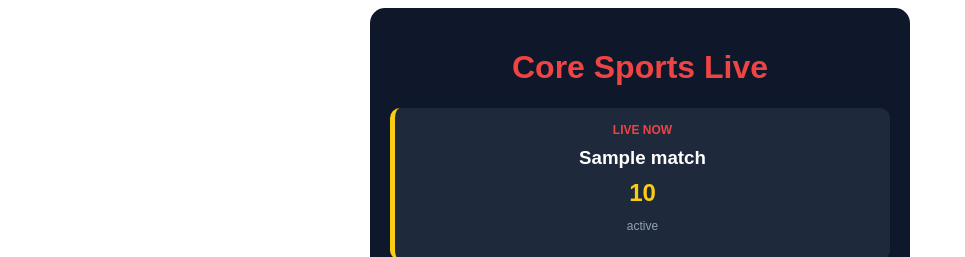
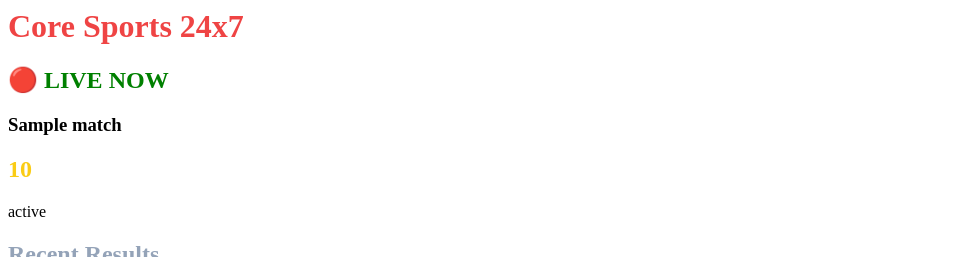
Before and after one commit to harshpratap918-alt/cricket-live-core, a Flask app: template templates/index.html in a window 1280 px wide. Shown: the top 257 px of the page, without its empty margins (0-965 px from the left). Run offline with Flask 3, Linux system fonts and the light colour scheme; the template is opened without the code that fills it: most values are stand-ins (such as "Sample title", 1, 10 or a date in 2020).

Commit message:
Revamp index.html for Core Sports 24x7 layout

```diff
--- a/templates/index.html
+++ b/templates/index.html
@@ -1,24 +1,30 @@
-<div class="container" style="max-width: 500px; margin: auto; font-family: sans-serif; text-align: center; background: #0f172a; color: white; padding: 20px; border-radius: 15px;">
-    <h1 style="color: #ef4444;">Core Sports Live</h1>
+<div class="container">
+    <h1 style="color: #ef4444;">Core Sports 24x7</h1>
 
-    {% if matches %}
-        {% for match in matches %}
-        <div style="background: #1e293b; padding: 15px; margin-bottom: 15px; border-radius: 10px; border-left: 5px solid #facc15;">
-            <div style="color: #ef4444; font-weight: bold; font-size: 12px;">LIVE NOW</div>
-            <h3 style="margin: 10px 0;">{{ match.title }}</h3>
-            <h2 style="color: #facc15; margin: 10px 0;">{{ match.current_score }}</h2>
-            <p style="font-size: 12px; color: #94a3b8;">{{ match.status_text }}</p>
-        </div>
+    {% if data.live %}
+        <h2 style="color: green;">🔴 LIVE NOW</h2>
+        {% for match in data.live %}
+            <div class="card live">
+                <h3>{{ match.title }}</h3>
+                <h2 style="color: #facc15;">{{ match.current_score }}</h2>
+                <p>{{ match.status_text }}</p>
+            </div>
         {% endfor %}
-    {% else %}
-        <div style="padding: 20px;">
-            <h3>Updating...</h3>
-            <p>Please refresh in 1 minute. Stadium connection is resetting.</p>
-        </div>
     {% endif %}
 
-    <div style="margin-top: 20px; border-top: 1px solid #334155; padding-top: 15px;">
-        <img src="https://hitwebcounter.com/counter/counter.php?page=10000001&style=0006&nbdigits=5&type=page&initCount=0" border="0" />
-        <p style="font-size: 10px; color: #64748b;">Core News 24x7 | Harsh Pratap Singh</p>
-    </div>
+    <h2 style="color: #94a3b8;">Recent Results</h2>
+    {% for match in data.recent %}
+        <div class="card recent" style="opacity: 0.8; background: #334155;">
+            <h4>{{ match.title }}</h4>
+            <p>{{ match.status_text }}</p>
+        </div>
+    {% endfor %}
+
+    <h2 style="color: #3b82f6;">Upcoming Matches</h2>
+    {% for match in data.upcoming %}
+        <div class="card upcoming" style="border-left: 5px solid #3b82f6;">
+            <h4>{{ match.title }}</h4>
+            <p>Starts at: {{ match.start_time }}</p>
+        </div>
+    {% endfor %}
 </div>
```
